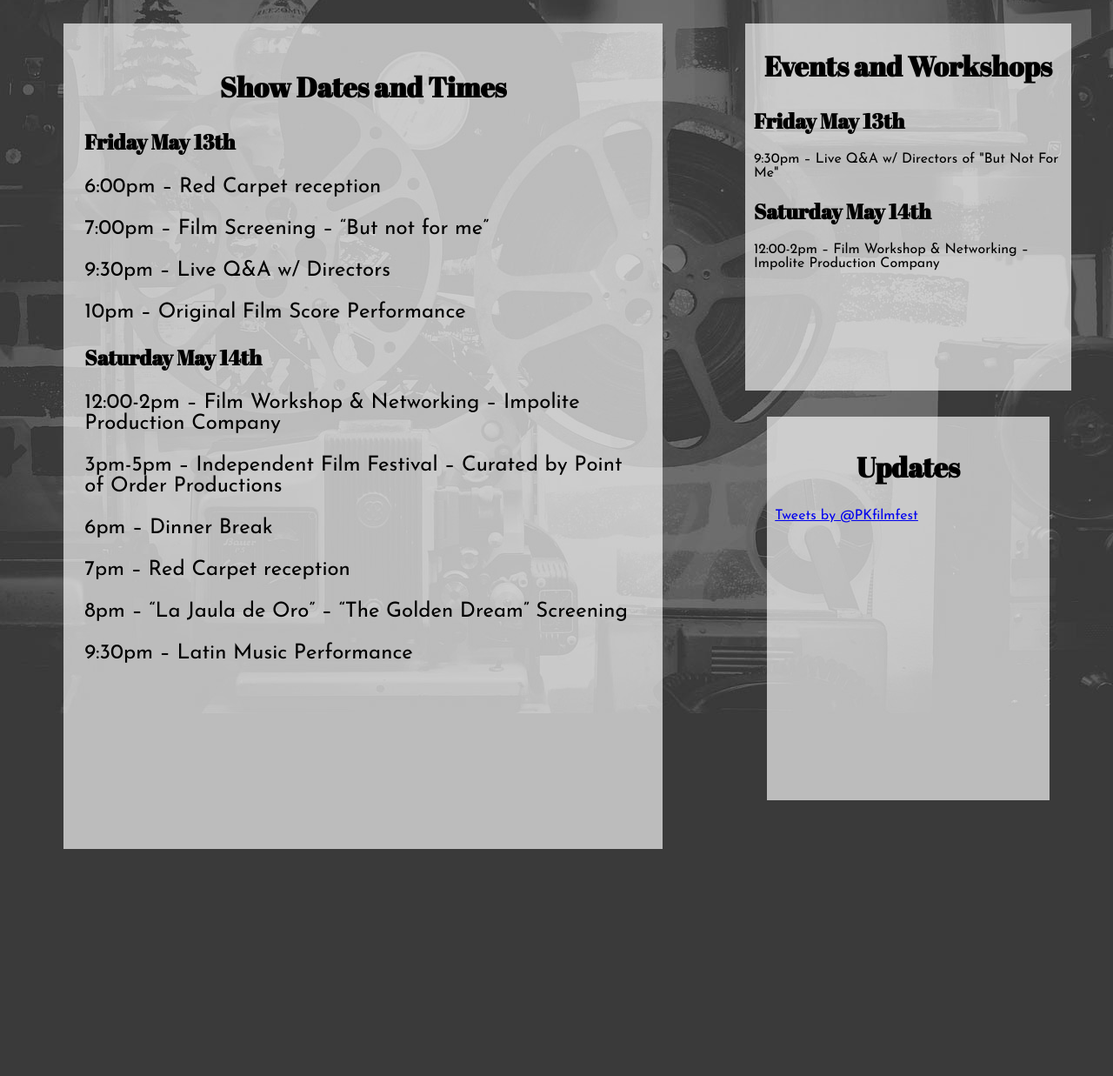
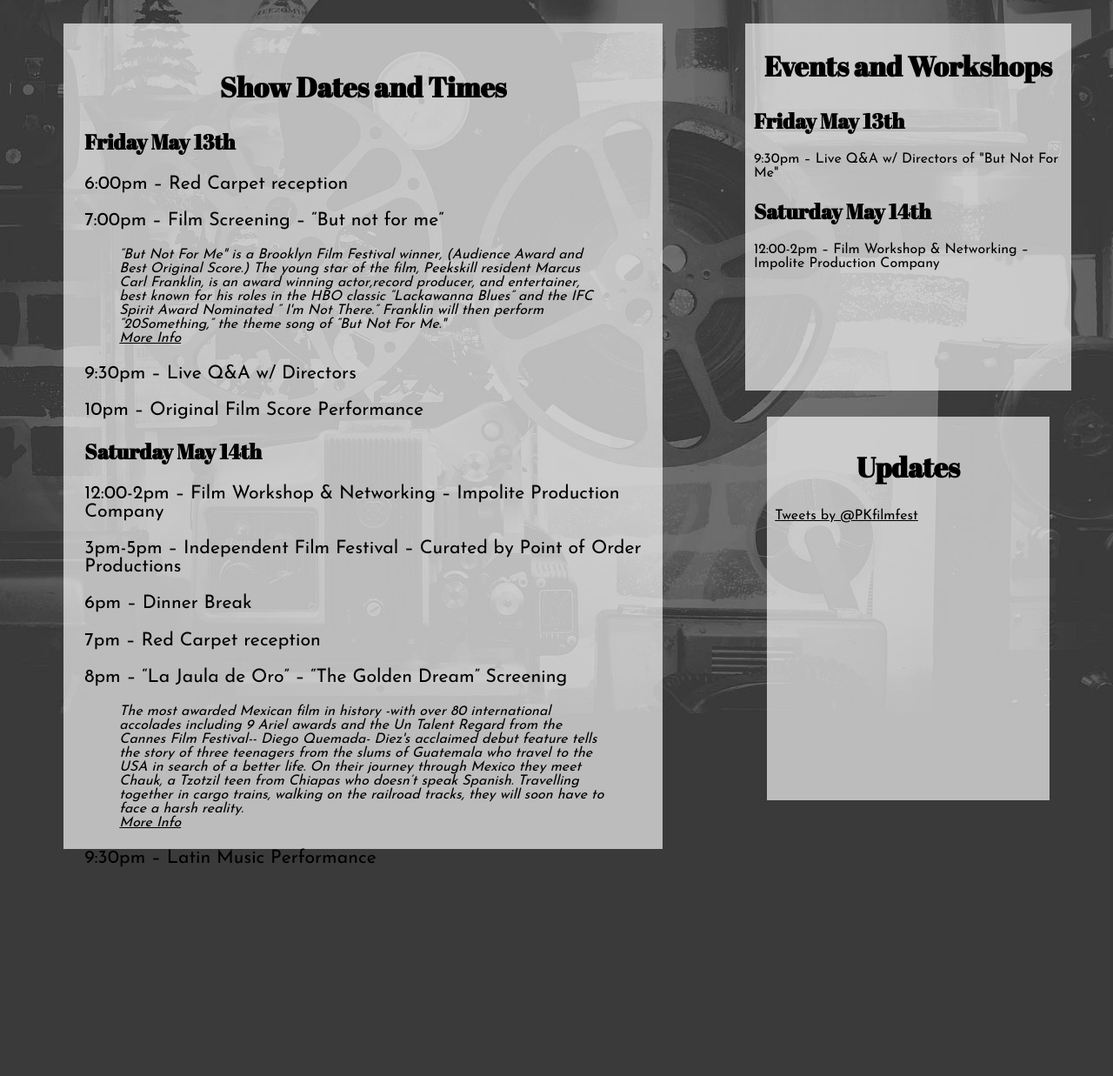
Before and after one commit to DPCobb/pff, a PHP site: page /index.html in a window 1280 px wide. Shown: the part 163-1400 px from the top of the page at 87% size. Run offline with PHP 8.4, Linux system fonts and the light colour scheme; some libraries are stand-ins or nearby versions.

Commit message:
movie info, link style
added feature film info, styled links

```diff
--- a/css/main.css
+++ b/css/main.css
@@ -8,6 +8,10 @@ body{
     height:1280px;
     width:100%;
     font-family: 'Josefin Sans', sans-serif;
+}
+
+blockquote{
+    font-style:italic;
 }
 
 /* Header/Nav Elements */
@@ -199,7 +203,7 @@ ul li:hover ul{
 }
 
 #showinfo p{
-    font-size: 18pt;
+    font-size: 16pt;
 }
 
 #events{
@@ -241,6 +245,9 @@ ul li:hover ul{
     font-family: 'Abril Fatface', cursive;
 }
 
+#container a:link, #container a:visited, #container a:active, #container a:hover {
+    color:#000;
+}
 /*Footer*/
 
 footer{
--- a/index.html
+++ b/index.html
@@ -66,6 +66,17 @@
 		<p>6:00pm – Red Carpet reception</p>
 
 		<p>7:00pm – Film Screening – “But not for me”</p>
+		<blockquote>“But Not For Me" is a Brooklyn Film Festival winner,
+
+			(Audience Award and Best Original Score.) The young star of the film, Peekskill resident Marcus
+
+			Carl Franklin, is an award winning actor,record producer, and entertainer,  best known for his
+
+			roles in the  HBO classic “Lackawanna Blues” and the  IFC Spirit Award Nominated  “ I'm Not
+
+			There.”  Franklin will then perform “20Something,”  the theme song of “But Not For Me." <br>
+			<a href="http://www.imdb.com/title/tt4292478/">More Info</a>
+		</blockquote>
 
 		<p>9:30pm – Live Q&A w/ Directors</p>
 
@@ -83,6 +94,20 @@
 		<p>7pm – Red Carpet reception</p>
 
 		<p>8pm – “La Jaula de Oro” – “The Golden Dream” Screening</p>
+		<blockquote>The most awarded Mexican film in history -with over 80 international accolades including
+
+			9 Ariel awards and the Un Talent Regard from the Cannes Film Festival-- Diego Quemada-
+
+			Diez's acclaimed debut feature tells the story of three teenagers from the slums of Guatemala
+
+			who  travel to the USA in search of a better life. On their journey through Mexico they meet
+
+			Chauk, a Tzotzil teen  from Chiapas who doesn’t speak Spanish. Travelling together in cargo
+
+			trains,  walking on the railroad tracks, they will soon have to face a harsh reality.<br>
+			<a href="http://www.imdb.com/title/tt2042583/">More Info</a>
+
+		</blockquote>
 
 		<p>9:30pm – Latin Music Performance</p>
 
```
